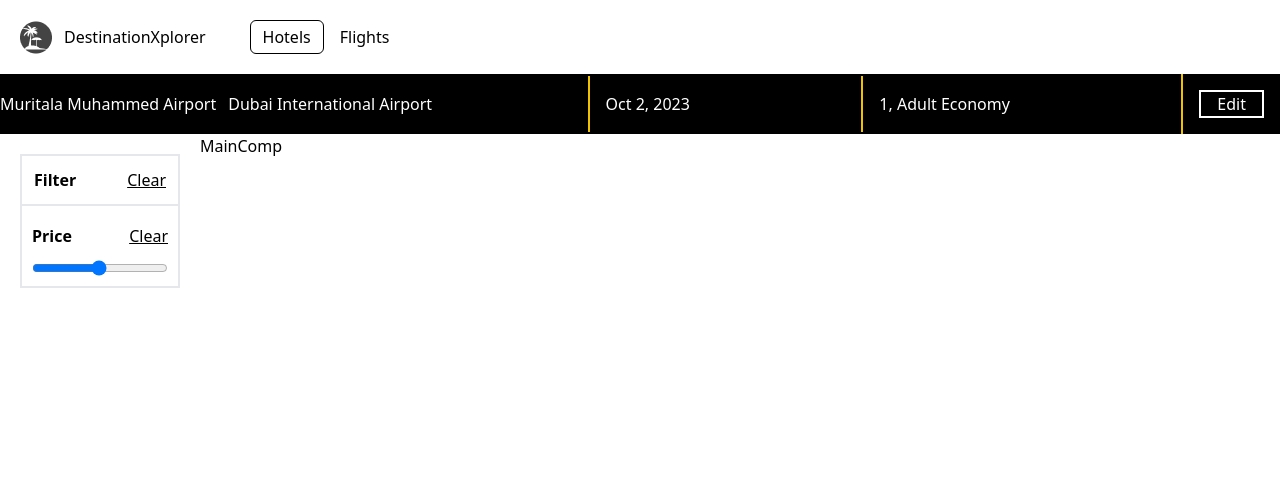
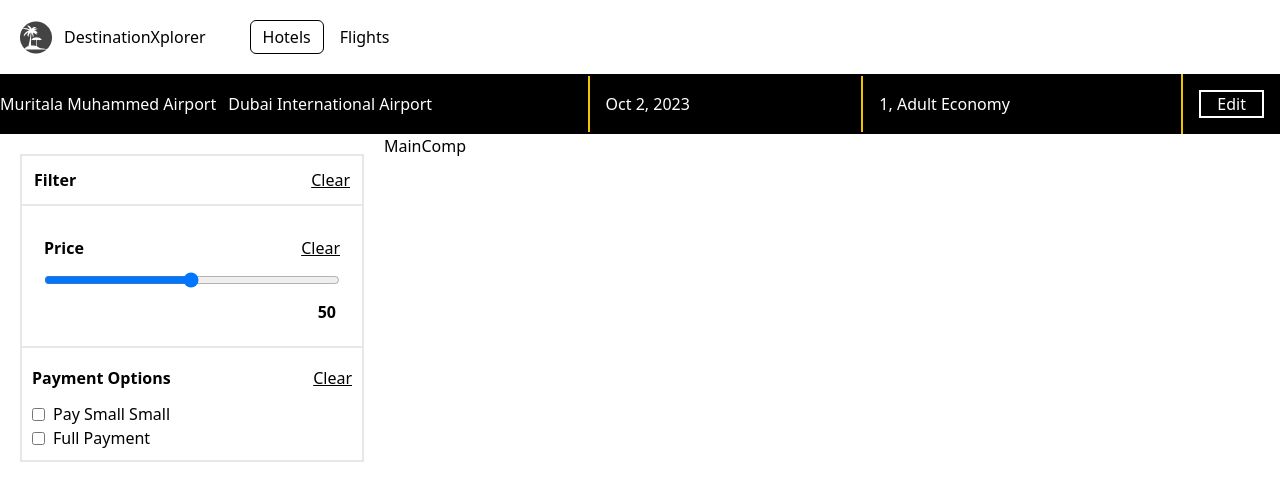
Before and after one commit to Dearbornadeolu/treekle-soft, a React (Vite) app: page /dashboard in a window 1280 px wide. Shown: the top 500 px of the page. Built offline with nearby package versions, Linux system fonts and the light colour scheme.

Commit message:
filter upating

```diff
--- a/src/comp/dashboard/dashComp/Filter.jsx
+++ b/src/comp/dashboard/dashComp/Filter.jsx
@@ -2,21 +2,42 @@
 
 const Filter = () => {
     return (
-        <div className="w-[200px] p-[20px]">
+        <div className="w-[30%] p-[20px]">
             <div className="border-2  flex flex-col gap-2">
                 <div className="flex justify-between border-b-2 p-3">
                     <h1 className="font-bold">Filter</h1>
                     <button className="underline">Clear</button>
                 </div>
-                <div>
+                <div className="border-b-2 p-3">
                     <div className="flex flex-col gap-3 p-[10px]">
                         <div className="flex justify-between">
                             <h1 className="font-bold">Price</h1>
                             <button className="underline">Clear</button>
                         </div>
                         <input type="range" min="1" max="100" value="50" className="w-full bg-[#F0C301]" />
+                        <div className="text-end">
+                            <span className="font-bold">50</span>
+                            <span className="ml-1" style={{ content: '"\x106"' }}></span>
+                        </div>
                     </div>
                 </div>
+                <div className="flex flex-col gap-3 p-[10px]">
+                    <div className="flex justify-between">
+                        <h1 className="font-bold">Payment Options</h1>
+                        <button className="underline">Clear</button>
+                    </div>
+                    <div>
+                        <label className="flex items-center gap-2">
+                            <input type="checkbox" className="form-checkbox" />
+                            <span>Pay Small Small</span>
+                        </label>
+                        <label className="flex items-center gap-2">
+                            <input type="checkbox" className="form-checkbox" />
+                            <span>Full Payment</span>
+                        </label>
+                    </div>
+                </div>
+
             </div>
         </div>
     )
```
